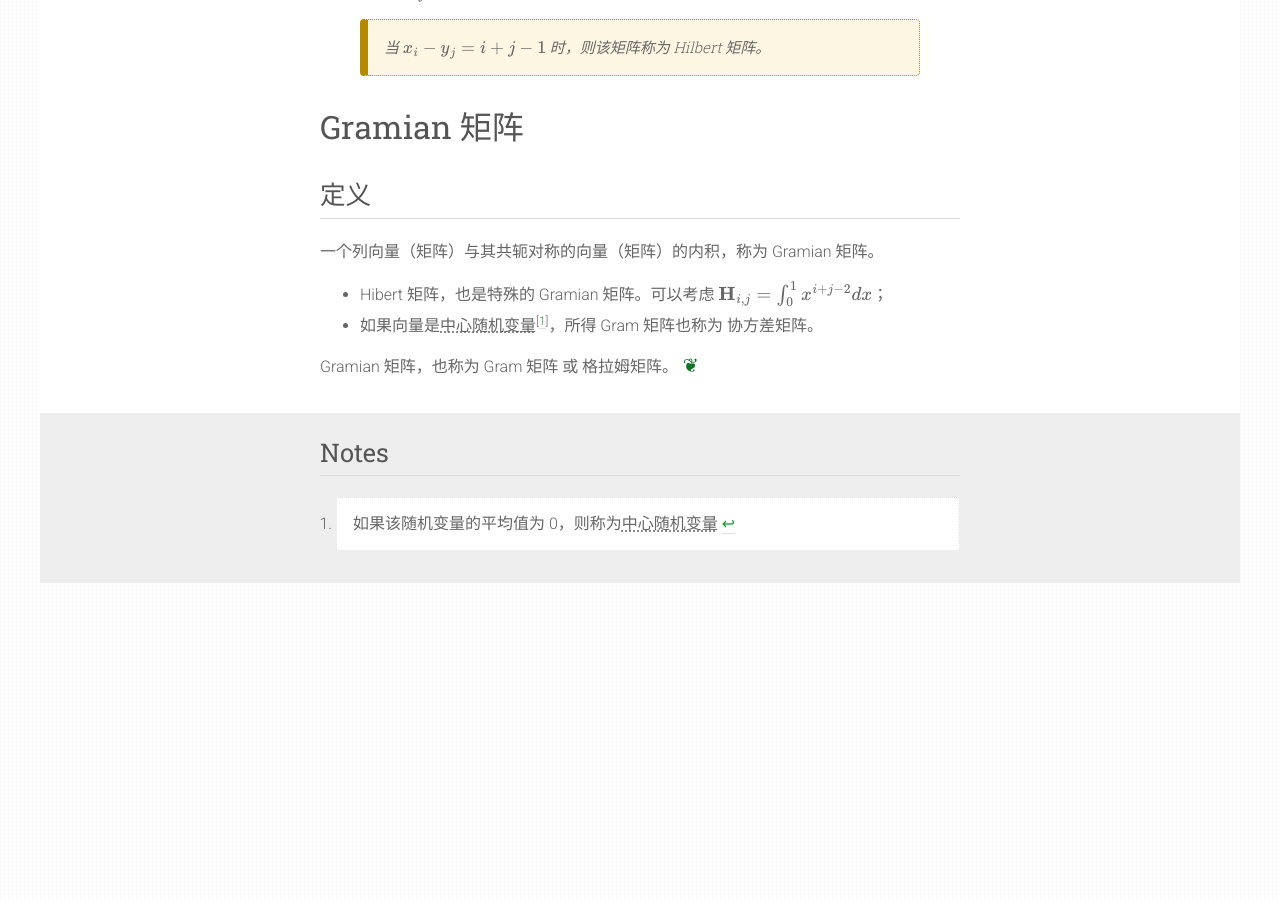
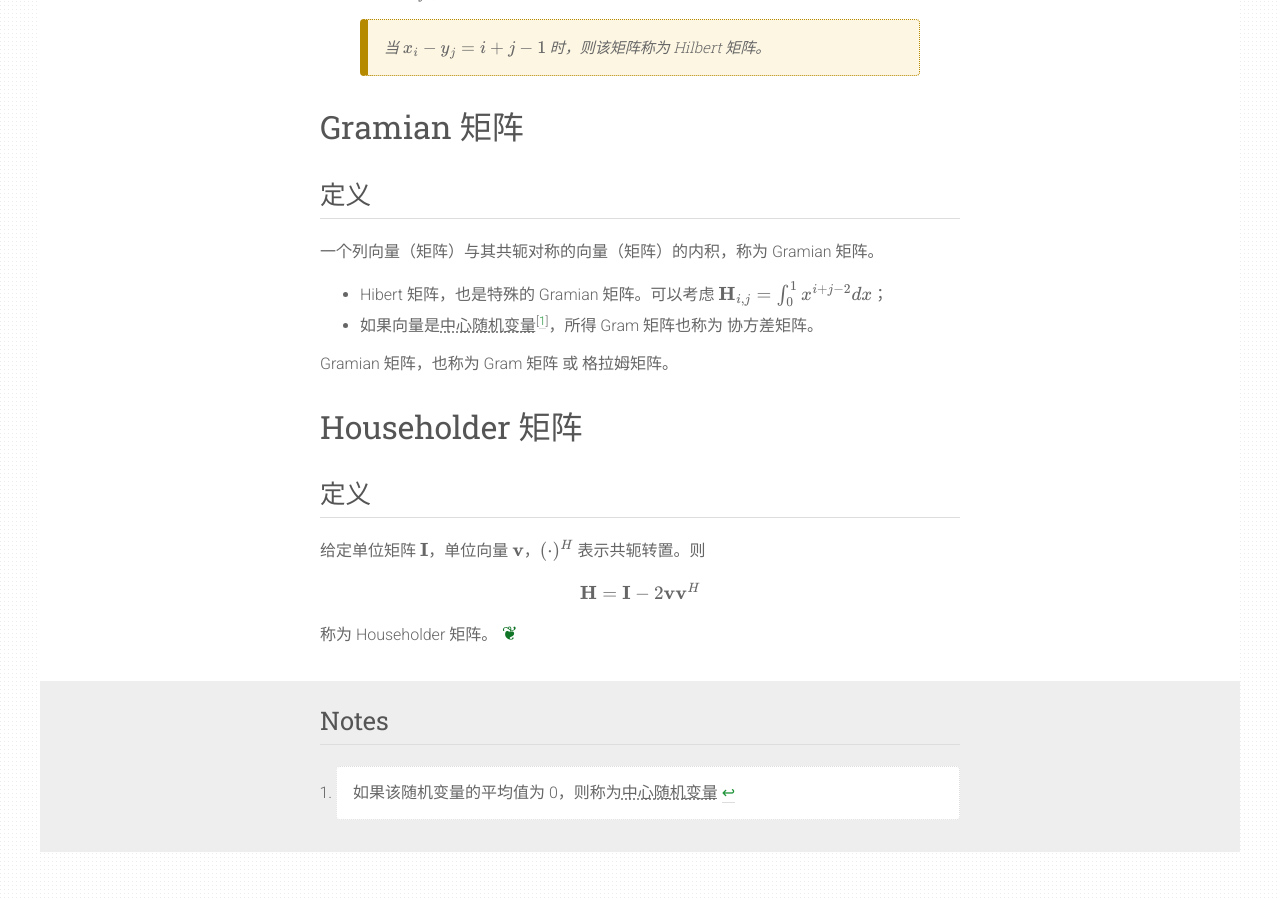
Before and after one commit to icgw/website, a Jekyll site: the page built from _posts/2018-03-16-special-matrix.md, in a window 1280 px wide and 900 px high, scrolled down 3107 px. Built offline with Jekyll 4.4.1, drawn with Linux system fonts in a browser that asks for light colours; formulas are drawn with MathJax 3.

Commit message:
householder matrix

```diff
--- a/_posts/2018-03-16-special-matrix.md
+++ b/_posts/2018-03-16-special-matrix.md
@@ -148,3 +148,13 @@ Gramian 矩阵，也称为 Gram 矩阵 或 格拉姆矩阵。
 *[中心随机变量]: Centered Random Variable
 
 [^1]: 如果该随机变量的平均值为 0，则称为中心随机变量
+
+# Householder 矩阵
+
+## 定义
+
+给定单位矩阵 $${\bf I}$$，单位向量 $${\bf v}$$，$$(\cdot)^H$$ 表示共轭转置。则
+
+$${\bf H} = {\bf I} - 2{\bf v}{\bf v}^H$$
+
+称为 Householder 矩阵。
```
